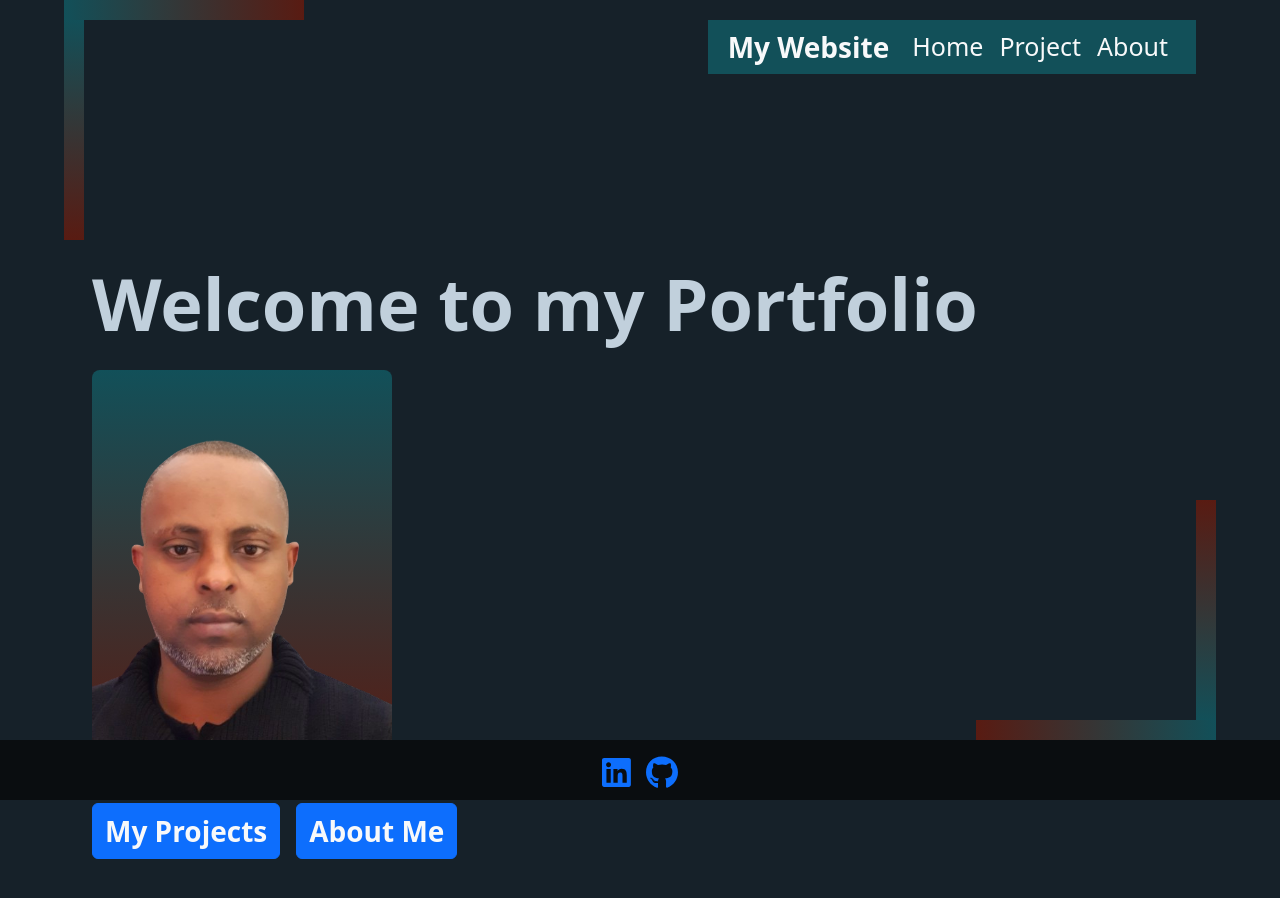
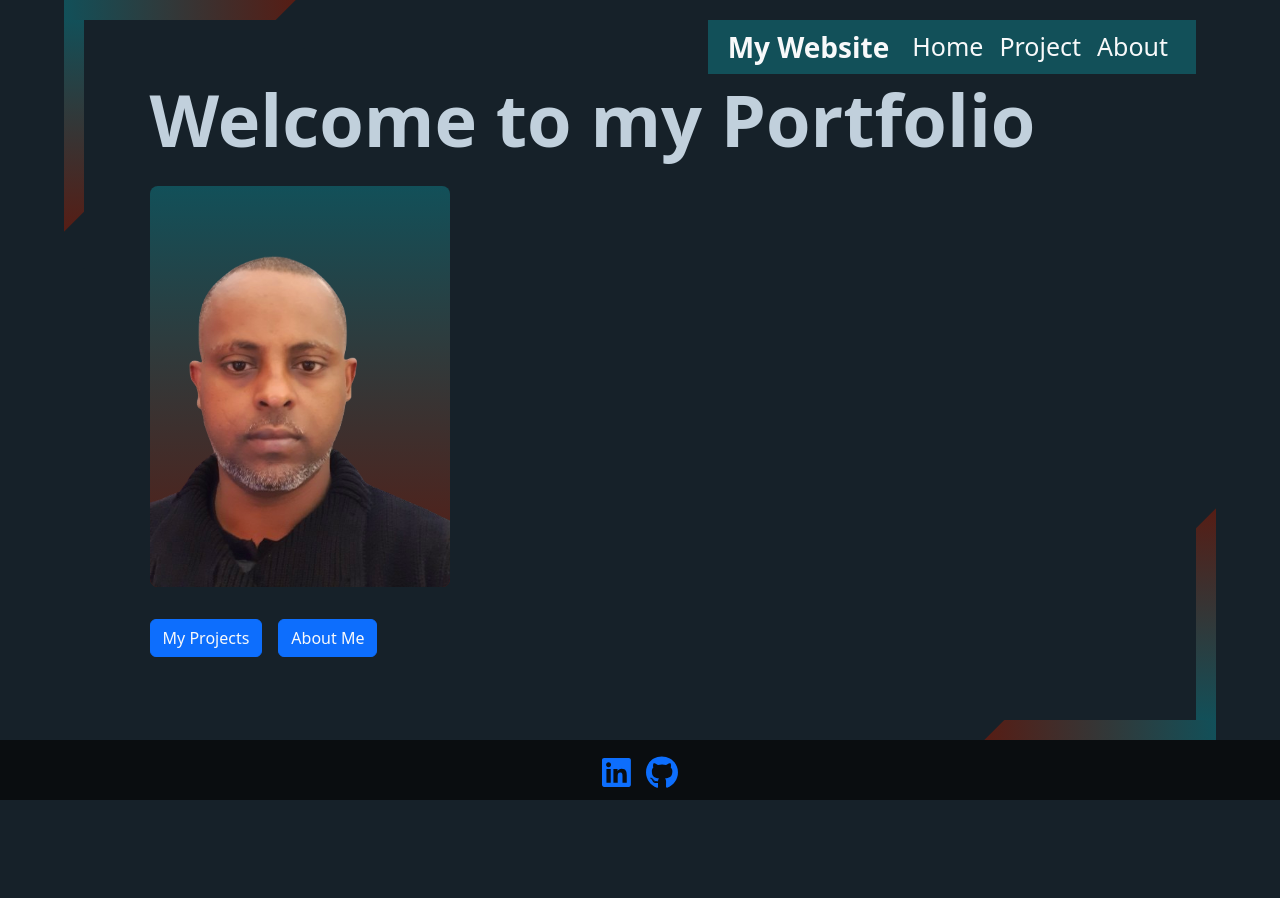
Before and after one commit to Dawit-Dev/Dawit-Portfolio-, a React (Create React App) app in the folder client/: page / in a window 1280 px wide. Shown: the top 898 px of the page. After the commit the page ends 800 px from the top, so only its background shows below. Built offline with nearby package versions, Linux system fonts and the light colour scheme; no server answers.

Commit message:
Fix: Keeping the footer at the bottom

```diff
--- a/client/src/App.css
+++ b/client/src/App.css
@@ -8,13 +8,11 @@ body {
   color: #c1d0dc;
   overflow-x: hidden;
   /* overflow-y: scroll; */
-  min-height: 100%;
-  height: 100%;
 }
 
 .app-container {
   position: relative;
-  height: 100%;
+  min-height: 100vh;
 }
 
 /* .App {
@@ -34,14 +32,36 @@ body {
   background: linear-gradient(to right, #125059, #591b12);
 }
 
+.horizontal-bar:after {
+  content: "";
+  position: absolute;
+  left: 220px;
+  width: 40px;
+  height: 40px;
+  top: 0;
+  transform: rotate(45deg);
+  background-color: #162129;
+}
+
 .vertical-bar {
   width: 20px;
   height: 220px;
   background: linear-gradient(to bottom, #125059, #591b12);
 }
 
+.vertical-bar:after {
+  content: "";
+  position: absolute;
+  left: 0;
+  width: 40px;
+  height: 40px;
+  margin-top: 200px;
+  transform: rotate(45deg);
+  background-color: #162129;
+}
+
 .right-bottom-bracket {
-  position: fixed;
+  position: absolute;
   bottom: 60px;
   right: 0;
 }
@@ -50,6 +70,17 @@ body {
   width: 240px;
   height: 20px;
   background: linear-gradient(to left, #125059, #591b12);
+}
+
+.bottom-horizontal-bar:after {
+  content: "";
+  position: absolute;
+  right: 220px;
+  width: 40px;
+  height: 40px;
+  bottom: 0;
+  transform: rotate(45deg);
+  background-color: #162129;
 }
 
 .bottom-vertical-bar {
@@ -61,11 +92,31 @@ body {
   bottom: 20px;
 }
 
+.bottom-vertical-bar:after {
+  content: "";
+  position: absolute;
+  bottom: 200px;
+  right: 0;
+  width: 40px;
+  height: 40px;
+  transform: rotate(45deg);
+  background-color: #162129;
+}
+
 @media only screen and (min-width: 1140px) {
   .main-container {
     width: 90%;
   }
+  .bracket {
+    margin-left: 5%;
+  }
   .right-bottom-bracket {
     right: 5%;
   }
+  .horizontal-bar:after {
+    left: calc(5% + 220px);
+  }
+  .vertical-bar:after {
+    left: 5%;
+  }
 }
--- a/client/src/Router.js
+++ b/client/src/Router.js
@@ -7,13 +7,13 @@ import Footer from "./components/footer/Footer";
 
 const Router = () => {
   return (
-    <BrowserRouter className="app-container">
-      <div className="main-container">
+    <BrowserRouter>
+      <div className="app-container">
         <div className="bracket">
           <div className="horizontal-bar"></div>
           <div className="vertical-bar"></div>
         </div>
-
+        <div className="main-container">
           <Navbar />
 
           <Routes>
@@ -21,12 +21,13 @@ const Router = () => {
             <Route path="/gallery" element={<Projects />} />
             <Route path="/about" element={<About />} />
           </Routes>
+        </div>
         <div className="right-bottom-bracket">
           <div className="bottom-vertical-bar"></div>
           <div className="bottom-horizontal-bar"></div>
         </div>
+        <Footer />
       </div>
-      <Footer />
     </BrowserRouter>
   );
 };
--- a/client/src/components/footer/footer.css
+++ b/client/src/components/footer/footer.css
@@ -1,5 +1,5 @@
 .footer {
-  position: fixed;
+  position: absolute;
   left: 0;
   bottom: 0 !important;
   width: 100%;
--- a/client/src/pages/home/Home.js
+++ b/client/src/pages/home/Home.js
@@ -25,13 +25,13 @@ const Home = () => {
       </div>
       <div className="image-intro">
         <img src={"/images/developer.png"} className="img" alt="Profile" />
-        <h3 className="intro">{summary.intro}</h3>
+        <h4 className="intro">{summary.intro}</h4>
       </div>
       <div className="btns">
-        <Link className="btn btn-primary text-light fw-bold fs-3" to="/gallery">
+        <Link className="btn btn-primary text-light" to="/gallery">
           My Projects
         </Link>
-        <Link className="btn btn-primary text-light fw-bold fs-3" to="/about">
+        <Link className="btn btn-primary text-light" to="/about">
           About Me
         </Link>
       </div>
--- a/client/src/pages/home/home.css
+++ b/client/src/pages/home/home.css
@@ -1,13 +1,15 @@
 .home-main {
-  position: absolute;
   display: flex;
   flex-direction: column;
   justify-content: space-around;
-  /* align-items: center; */
-  top: 620px;
-  right: 24px;
-  left: 28px;
-  bottom: 80px;
+  margin-top: -164px;
+  margin-left: 28px;
+  margin-right: 28px;
+}
+
+.hero,
+.intro {
+  z-index: 2;
 }
 
 .image-intro {
@@ -82,23 +84,10 @@
   }
 } */
 
-@media only screen and (min-width: 590px) {
-  .home-main {
-    top: 520px;
-  }
-}
-
-@media only screen and (min-width: 990px) {
-  .home-main {
-    top: 420px;
-  }
-}
-
 @media only screen and (min-width: 1140px) {
   .home-main {
-    top: 260px;
-    left: calc(5% + 28px);
-    right: calc(5% + 28px);
+    margin-left: calc(5% + 28px);
+    margin-right: calc(5% + 28px);
   }
   .image-intro {
     flex-direction: row;
```
Lines whose indentation alone changed are shown as unchanged.
